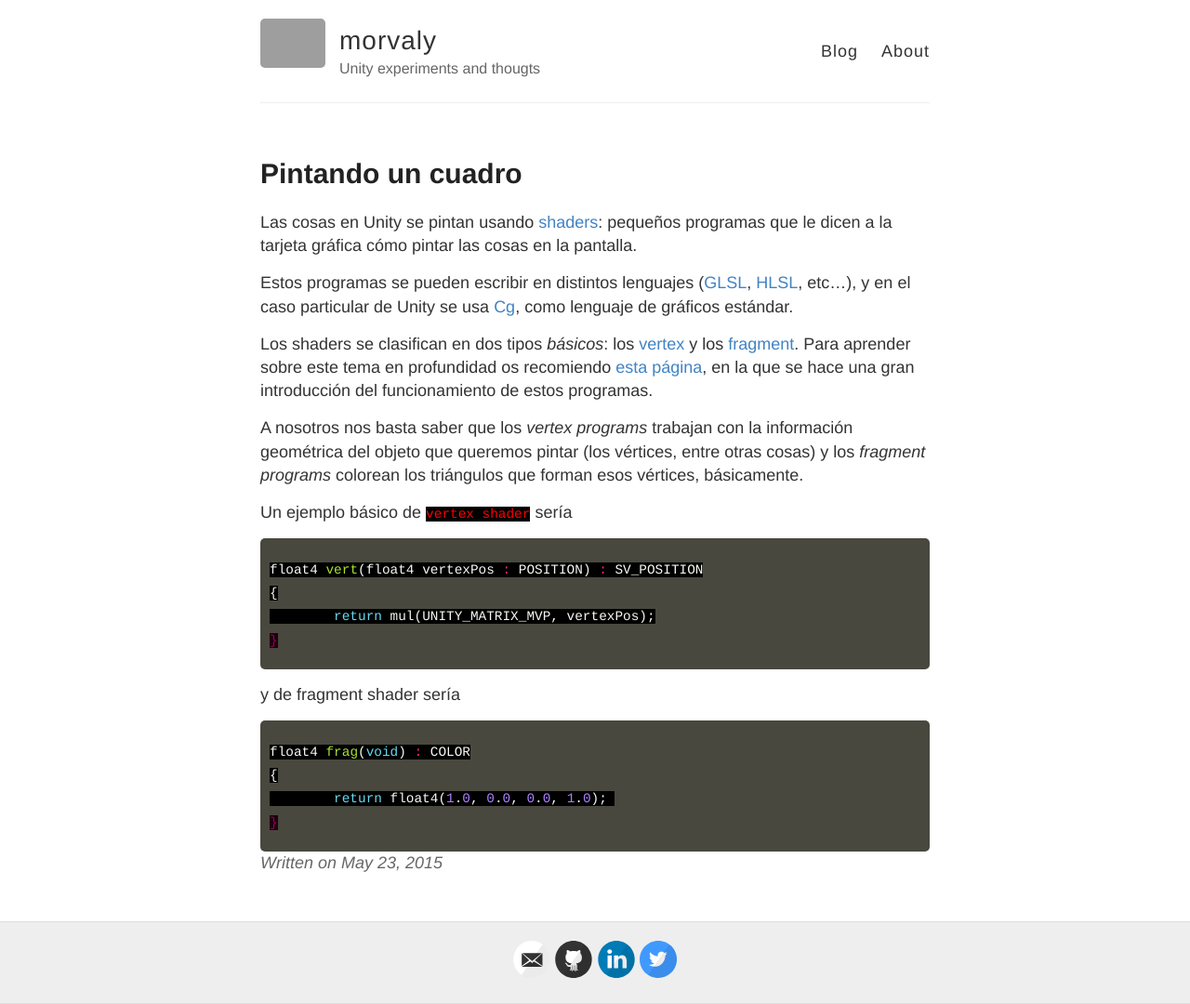
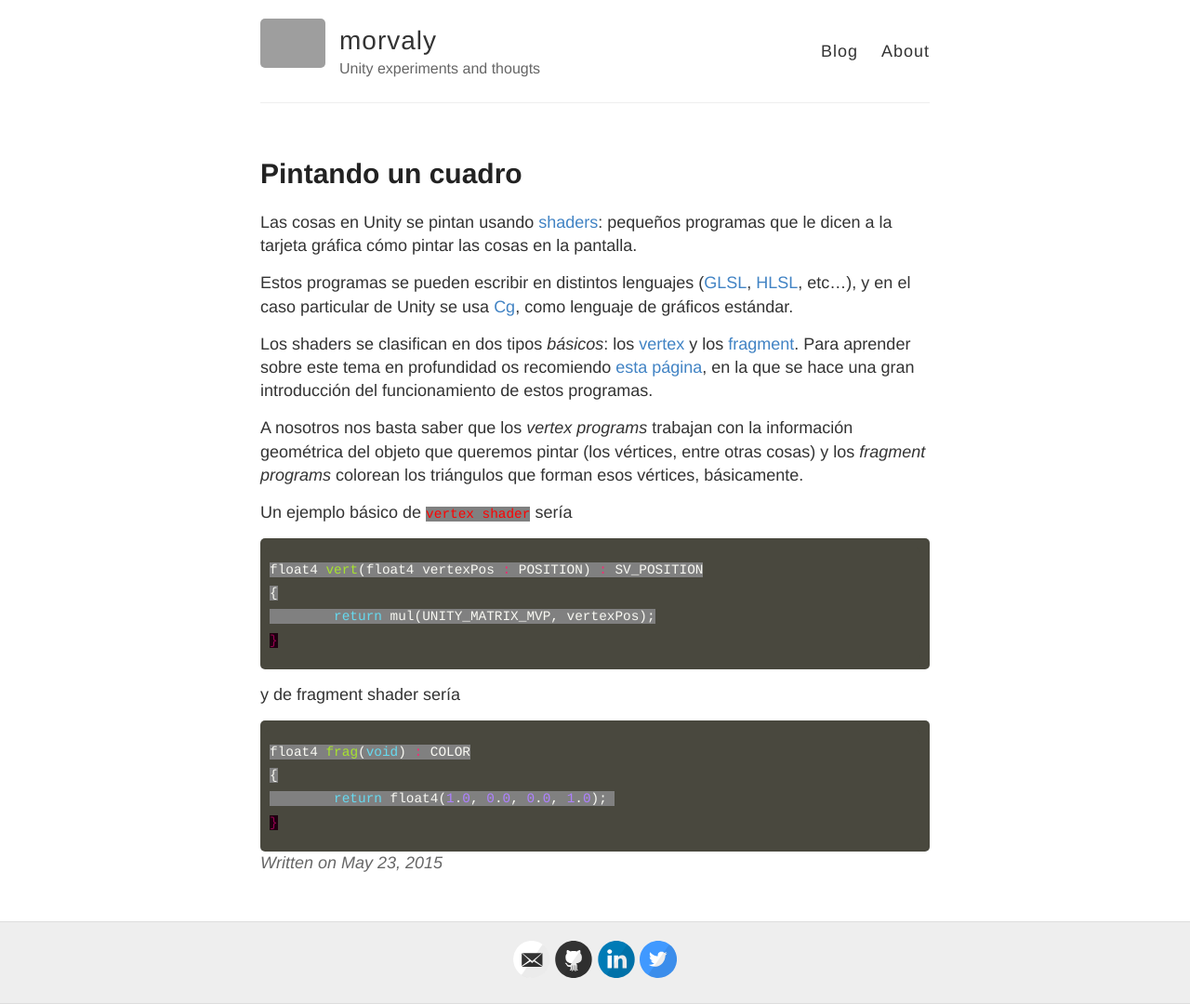
Before and after one commit to josemorval/UnityArchive, a Jekyll site: the page built from _posts/2015-05-23-pintandocuadro.md, in a window 1280 px wide. Shown: the whole page at 93% size. Built offline with Jekyll 4.4.1, drawn with Linux system fonts in a browser that asks for light colours; Markdown is read by kramdown in place of the engine named in the settings; grey boxes are pictures that could not be loaded.

Commit message:
Updated _reset.scss

```diff
--- a/_sass/_reset.scss
+++ b/_sass/_reset.scss
@@ -26,7 +26,7 @@ time, mark, audio, video {
 
 code {
 	color: red;
-    background-color: black;
+    background-color: grey;
 }
 
 // HTML5 display-role reset for older browsers
```
